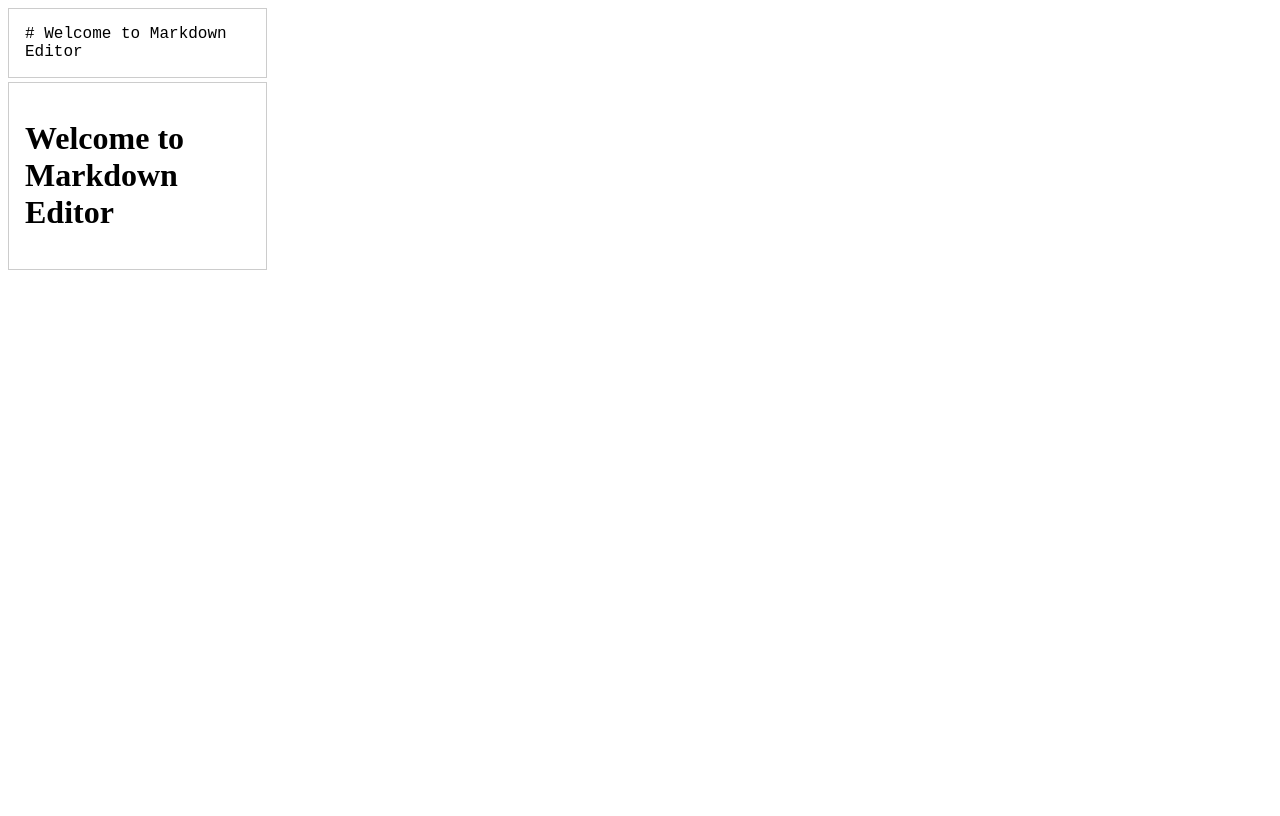
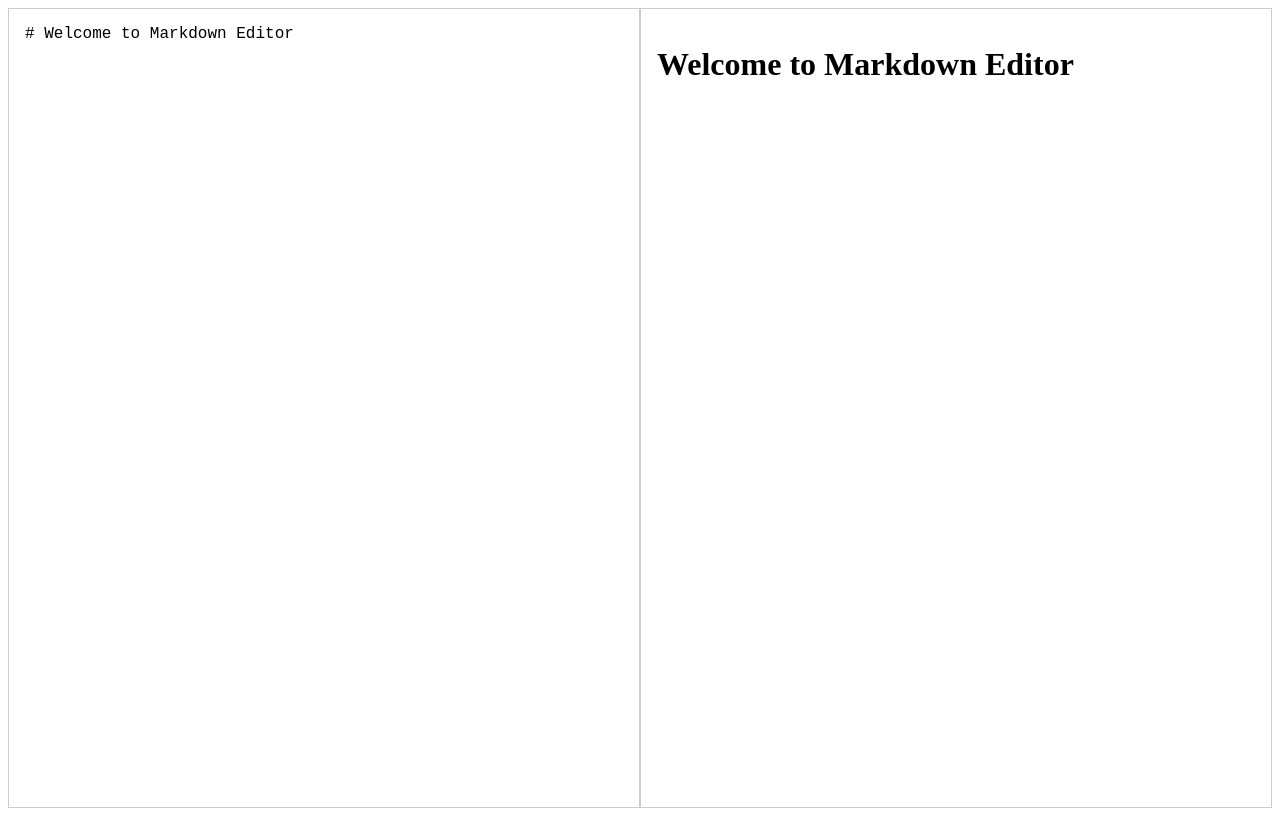
Before and after one commit to acciojob/markdown-madhukayal88-glitch, a React app: page / in a window 1280 px wide. Built offline with nearby package versions, Linux system fonts and the light colour scheme.

Commit message:
Update MarkdownEditor

```diff
--- a/src/components/MarkdownEditor.js
+++ b/src/components/MarkdownEditor.js
@@ -10,7 +10,7 @@ function MarkdownEditor() {
   }, [markdown]);
 
   return (
-    <div className="editor">
+    <>
       <textarea
         className="textarea"
         value={markdown}
@@ -20,7 +20,7 @@ function MarkdownEditor() {
       <div className="preview">
         <ReactMarkdown>{preview}</ReactMarkdown>
       </div>
-    </div>
+    </>
   );
 }
 
```
